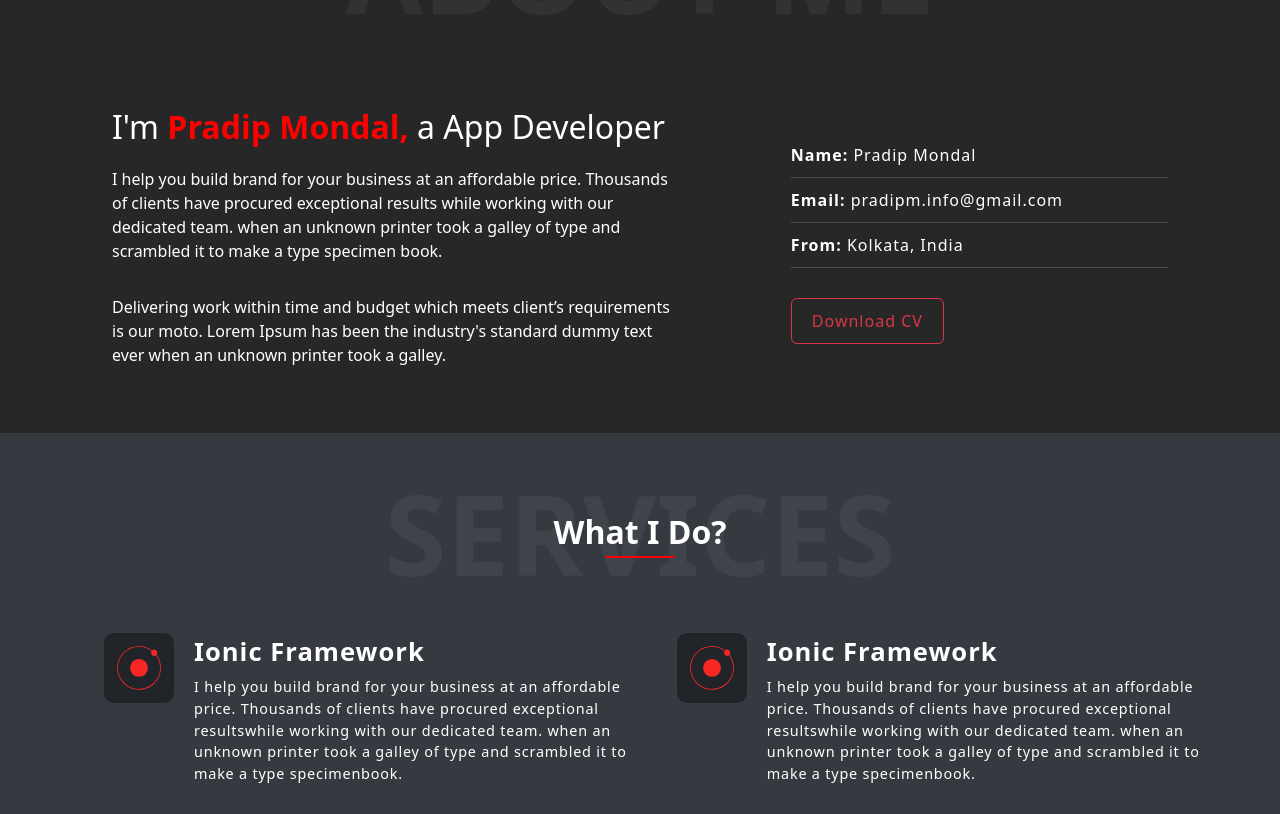
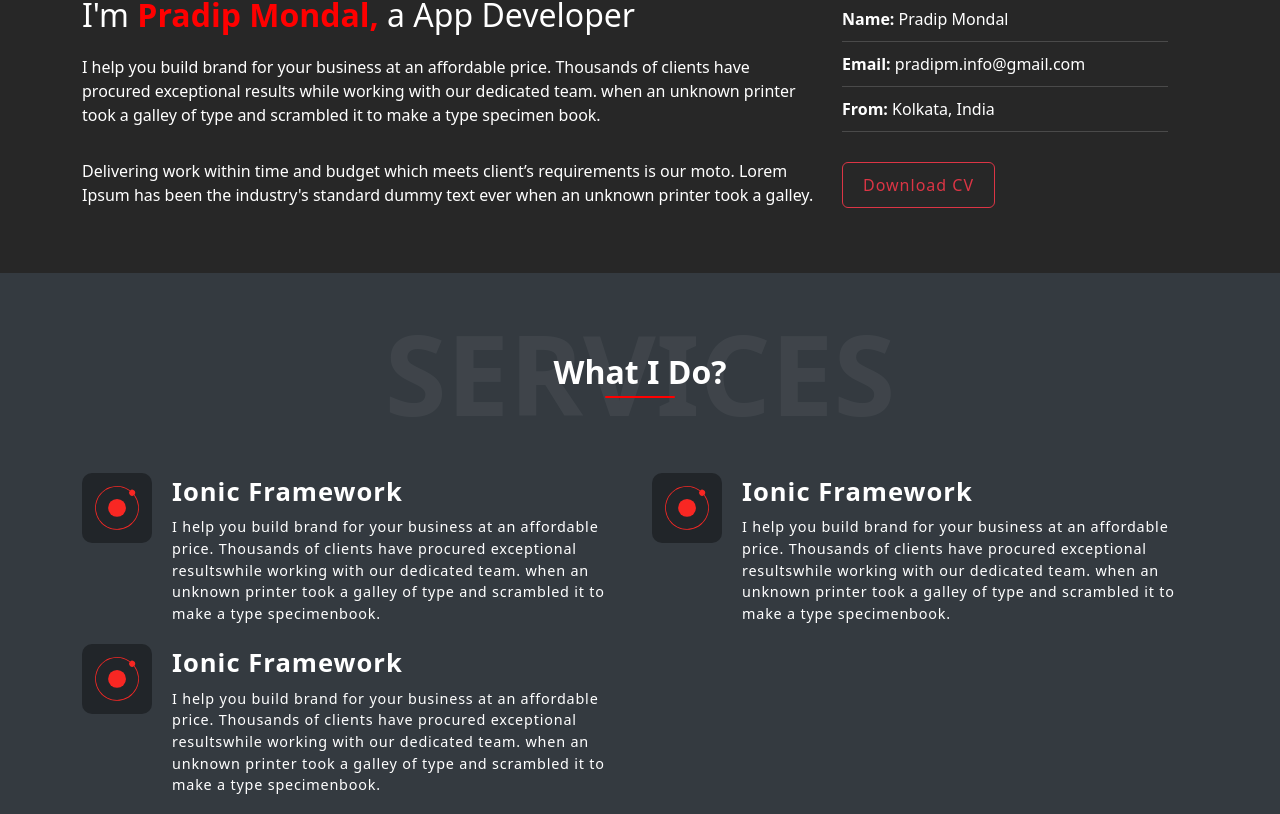
Before and after one commit to pradipExicube/itspradip, a React (Create React App) app: page / in a window 1280 px wide. Shown: the part 1006-1820 px from the top of the page. Built offline with nearby package versions, Linux system fonts and the light colour scheme.

Commit message:
boostrap design added

```diff
--- a/src/Screens/About/AboutScreen.css
+++ b/src/Screens/About/AboutScreen.css
@@ -95,52 +95,38 @@
 .row-one-desc1{
 	padding-top: 1rem;
 	padding-bottom: 1rem;
-	@media screen and (max-width: 768px) {
-		text-align: center;
-	}
+
 }
 
-.about-row-two{
-	display: flex;
-	flex-direction: column;
-	flex:1;
-	justify-content: center;
-
-
-}
-.row-two-mainDiv{
-	letter-spacing:1px;
-}
 .row-two-item1{
 	display: flex;
 	flex-direction: row;
 	padding-bottom: 10px;
 	border-bottom: 1px solid #4a4a4a;
-	@media screen and (max-width: 768px) {
-		/* justify-content: center; */
+}
+
+@media screen and (max-width: 768px) {
+	.row-one-desc1{
+		text-align: center;
+	}
+	.row-two-item1{
 		margin-top: 1.5rem;
 	}
 }
+
 .row-two-item2{
 	display: flex;
 	flex-direction: row;
 	padding-bottom: 10px;
 	padding-top: 10px;
 	border-bottom: 1px solid #4a4a4a;
-	@media screen and (max-width: 768px) {
-		/* justify-content: center; */
-	}
 }
 .row-two-item3{
 	display: flex;
 	flex-direction: row;
-	/* padding-bottom: 0.8rem; */
 	padding-bottom: 10px;
 	padding-top: 10px;
 	border-bottom: 1px solid #4a4a4a;
-	@media screen and (max-width: 768px) {
-		/* justify-content: center; */
-	}
 }
 
 /* == Download CV Buttons ===== */
@@ -155,11 +141,4 @@
 	&:hover{
 			font-weight: bold;
 	}
-
-	@media screen and (max-width: 768px) {
-		/* justify-content: center; */
-		/* margin-top: 20px; */
-		display: flex;
-		flex-direction: row;
-	}
 }
--- a/src/Screens/About/AboutScreen.js
+++ b/src/Screens/About/AboutScreen.js
@@ -1,12 +1,12 @@
 import React, { useEffect, useState } from "react";
 import { useNavigate } from "react-router-dom";
-import { Button } from "react-bootstrap";
+import { Button, Container, Row, Col } from "react-bootstrap";
 import "./AboutScreen.css";
 function AboutScreen(props) {
   const navigate = useNavigate();
   // const cvURL = "https://drive.google.com/file/d/1NZY5ywhj6T06tjJ3BJoGG8hypX4afsj2/view?usp=sharing";
-  const cvURL = "https://www.antennahouse.com/hubfs/xsl-fo-sample/pdf/basic-link-1.pdf"
-
+  const cvURL =
+    "https://www.antennahouse.com/hubfs/xsl-fo-sample/pdf/basic-link-1.pdf";
 
   return (
     <>
@@ -22,40 +22,56 @@ function AboutScreen(props) {
           </div>
         </div>
 
-        <div className="about-descriptionDiv">
-          <div className="about-row-one">
-            <div className="row-one-heading">I'm <strong style={{color:'red'}}>Pradip Mondal,</strong> a App Developer</div>
+        <Container>
+          <Row>
+            <Col xs={12} md={8} lg={8}>
+              <div className="box" style={{ color: "white" }}>
+                <div className="row-one-heading">
+                  I'm <strong style={{ color: "red" }}>Pradip Mondal,</strong> a
+                  App Developer
+                </div>
                 <div className="row-one-desc1">
-              I help you build brand for your business at an affordable price.
-              Thousands of clients have procured exceptional results while
-              working with our dedicated team. when an unknown printer took a
-              galley of type and scrambled it to make a type specimen book.
+                  I help you build brand for your business at an affordable
+                  price. Thousands of clients have procured exceptional results
+                  while working with our dedicated team. when an unknown printer
+                  took a galley of type and scrambled it to make a type specimen
+                  book.
                 </div>
 
                 <div className="row-one-desc1">
                   Delivering work within time and budget which meets client’s
                   requirements is our moto. Lorem Ipsum has been the industry's
-              standard dummy text ever when an unknown printer took a galley.
+                  standard dummy text ever when an unknown printer took a
+                  galley.
                 </div>
               </div>
-
-          <div style={{flex:0.3}}></div>
-
-          <div className="about-row-two">
-            <div className="row-two-mainDiv">
-                <div className="row-two-item1"><strong>Name: </strong><div>&nbsp;Pradip Mondal</div></div>
-                <div className="row-two-item2"><strong>Email: </strong>
-                  <div onClick={()=>{
-                      window.location.href = 'mailto:pradipm.info@gmail.com';
-                    }}>
+            </Col>
+            <Col xs={12} md={4} lg={4} className="d-flex justify-content-center">
+              <div className="box" style={{ color: "white",justifyContent:'center',display:'flex',flexDirection:'column',flex:1,paddingRight:30 }}>
+                <div className="row-two-item1">
+                  <strong>Name: </strong>
+                  <div>&nbsp;Pradip Mondal</div>
+                </div>
+                <div className="row-two-item2">
+                  <strong>Email: </strong>
+                  <div
+                    onClick={() => {
+                      window.location.href = "mailto:pradipm.info@gmail.com";
+                    }}
+                  >
                     &nbsp;pradipm.info@gmail.com
                   </div>
                 </div>
-                <div className="row-two-item3"><strong>From: </strong><div>&nbsp;Kolkata, India</div></div>
+                <div className="row-two-item3">
+                  <strong>From: </strong>
+                  <div>&nbsp;Kolkata, India</div>
+                </div>
 
                 <div>
                   <Button
-                  onClick={()=>{window.open(cvURL)}}
+                    onClick={() => {
+                      window.open(cvURL);
+                    }}
                     variant="outline-danger"
                     className="downloadCV"
                   >
@@ -63,9 +79,9 @@ function AboutScreen(props) {
                   </Button>{" "}
                 </div>
               </div>
-          </div>
-
-        </div>
+            </Col>
+          </Row>
+        </Container>
       </div>
     </>
   );
--- a/src/Screens/Home/HomeScreen.css
+++ b/src/Screens/Home/HomeScreen.css
@@ -30,11 +30,14 @@
 
   /* == Hire me Buttons ===== */
   .hireMeBtn{
-    padding-left:20px;
-    padding-right: 20px;
+    padding-left:30px;
+    padding-right: 30px;
     padding-top: 10px;
     padding-bottom: 10px;
     letter-spacing: 1px;
+    /* background-color: rgba(247, 191, 191, 0.355);
+    border-width: 0px !important;
+    color: white; */
     &:hover{
         font-weight: bold;
     }
--- a/src/Screens/Home/HomsScreen.js
+++ b/src/Screens/Home/HomsScreen.js
@@ -1,7 +1,7 @@
 import React, { useEffect, useState } from "react";
 import { useNavigate } from "react-router-dom";
 import styles from "./HomeScreen.css";
-import { Button } from "react-bootstrap";
+import { Button,Container,Row,Col } from "react-bootstrap";
 // import { FaFacebook,FaWhatsapp } from "react-icons/fa";
 import { MdOutlineArrowCircleRight } from "react-icons/md";
 import "./HomeScreen.css";
@@ -11,22 +11,21 @@ function HomeScreen(props) {
   const dataV = "I'm a software developer|";
 
   const backgroundStyle = {
-    // backgroundImage: "url('https://techinvein.com/wp-content/uploads/2021/11/3.png')",
     backgroundImage: `url(${introBg})`,
-    // backgroundImage: url(`images/image/intro-bg.jpg`),
     backgroundSize: "cover", // Adjusts the image to cover the entire area
     backgroundPosition: "center", // Centers the image
-    height: "100vh", // Make the background image take up full viewport height
+    height: "90vh", // Make the background image take up full viewport height
     width: "100%",
     // opacity:0.5,
-    // backgroundColor: '#000' //
+    // backgroundColor: '#000'
+    backgroundSize: 'cover',
   };
 
   const staticText = "I'm "; // The part that stays the same
   const dynamicTexts = [
     "Pradip Mondal.",
     "a Freelancer.",
-    "an App Developer.",
+    "a App Developer.",
     "a Web Developer.",
   ]; // The dynamic part
 
@@ -102,9 +101,6 @@ function HomeScreen(props) {
               marginTop: 20,
             }}
           >
-            {/* <div style={{
-              height:50,width:80,borderRadius:15, paddingRight:30,
-              color:'red',borderWidth:10,borderColor:'red'}}>Hire Me</div> */}
             <Button variant="outline-danger" className="hireMeBtn">Hire Me</Button>{" "}
           </div>
         </div>
--- a/src/Screens/OurServices/OurService.css
+++ b/src/Screens/OurServices/OurService.css
@@ -127,134 +127,16 @@
 	filter: brightness(0)saturate(100%) invert(29%) sepia(77%) saturate(4486%) hue-rotate(346deg) brightness(95%) contrast(105%);
 }
 
-.repeat-desc-div{
-	padding-left: 20px;
-}
-
 .desc-title{
 	font-size: 1.6rem;
 	padding-bottom: 5px;
 	font-weight: 600;
 	letter-spacing: 1px;
+	color: #fff;
 }
 
 .desc-content{
 	font-size: 0.9rem;
 	letter-spacing: 0.8px;
+	color: #fff;
 }
-
-
-
-
-@media screen and (max-width: 768px) {
-	.repeat-mainDiv{
-    flex-direction: column;
-    margin-left: 1rem;
-    width: 100%;
-	}
-  .repeat-container {
-    width: 76%;
-    text-align: left;
-  }
-}
-
-
-@media screen and (max-width: 1024px) {
-  .repeat-container {
-    width: 76%;
-    text-align: left;
-  }
-}
-
-
-
-/* @media screen and (min-width: 480px) {
-		.repeat-container{
-			width: 76%;
-			text-align: left;
-		}
-	} */
-
-.service-row-one {
-  display: flex;
-  flex-direction: row;
-  flex-wrap: wrap;
-  justify-content: space-around;
-}
-.row-one-heading {
-  font-size: 2rem;
-  @media screen and (max-width: 768px) {
-    text-align: center;
-  }
-}
-.row-one-desc1 {
-  padding-top: 1rem;
-  padding-bottom: 1rem;
-  @media screen and (max-width: 768px) {
-    text-align: center;
-  }
-}
-
-.service-row-two {
-  display: flex;
-  flex-direction: column;
-  flex: 1;
-  justify-content: center;
-}
-.row-two-mainDiv {
-  letter-spacing: 1px;
-}
-.row-two-item1 {
-  display: flex;
-  flex-direction: row;
-  padding-bottom: 10px;
-  border-bottom: 1px solid #4a4a4a;
-  @media screen and (max-width: 768px) {
-    /* justify-content: center; */
-    margin-top: 1.5rem;
-  }
-}
-.row-two-item2 {
-  display: flex;
-  flex-direction: row;
-  /* padding-top: 0.8rem; */
-  /* padding-bottom: 0.8rem; */
-  padding-bottom: 10px;
-  padding-top: 10px;
-  border-bottom: 1px solid #4a4a4a;
-  @media screen and (max-width: 768px) {
-    /* justify-content: center; */
-  }
-}
-.row-two-item3 {
-  display: flex;
-  flex-direction: row;
-  /* padding-bottom: 0.8rem; */
-  padding-bottom: 10px;
-  padding-top: 10px;
-  border-bottom: 1px solid #4a4a4a;
-  @media screen and (max-width: 768px) {
-    /* justify-content: center; */
-  }
-}
-
-/* == Download CV Buttons ===== */
-.downloadCV {
-  padding-left: 20px;
-  padding-right: 20px;
-  padding-top: 10px;
-  padding-bottom: 10px;
-  letter-spacing: 1px;
-  margin-top: 30px;
-  letter-spacing: 1px;
-  &:hover {
-    font-weight: bold;
-  }
-
-  @media screen and (max-width: 768px) {
-    /* justify-content: center; */
-    /* margin-top: 20px; */
-    display: flex;
-    flex-direction: row;
-  }
-}
--- a/src/Screens/OurServices/OurService.js
+++ b/src/Screens/OurServices/OurService.js
@@ -1,6 +1,6 @@
 import React, { useEffect, useState } from "react";
 import { useNavigate } from "react-router-dom";
-import { Button } from "react-bootstrap";
+import { Button, Row, Container, Col } from "react-bootstrap";
 import "./OurService.css";
 
 import ionicLogo from "../../images/image/ionic.svg";
@@ -44,11 +44,12 @@ function OurserviceScreen(props) {
           </div>
         </div>
 
-
-				<div className="service-descriptionDiv">
-				<div className="repeat-mainDiv">
+        <Container>
+          <Row>
             {services.map((item, index) => {
-              return <div className="repeat-container">
+              return (
+                <Col xs={12} md={6} lg={6} color='white'>
+                  <div style={{ display: "flex", flexDirection: "row",marginBottom:20 }}>
                     <div className="repeat-imgContainer">
                       <img
                         src={item?.s_imgUrl}
@@ -56,18 +57,20 @@ function OurserviceScreen(props) {
                         className="repeat-img"
                       />
                     </div>
-
-                <div className="repeat-desc-div">
-                  <div className="desc-title">{item?.s_name}</div>
-                  <div className="desc-content">{item?.s_description}</div>
+                    <div style={{paddingLeft:20}}>
+                      <div className="desc-title box">
+                        {item?.s_name}
                       </div>
-              </div>;
-            })}
+											<div className="desc-content box">
+                        {item?.s_description}
                       </div>
                     </div>
-
-
-
+                  </div>
+                </Col>
+              );
+            })}
+          </Row>
+        </Container>
       </div>
     </>
   );
```
Also changed, not shown: src/images/image/intro-bg.jpg. Lines whose indentation alone changed are shown as unchanged.
